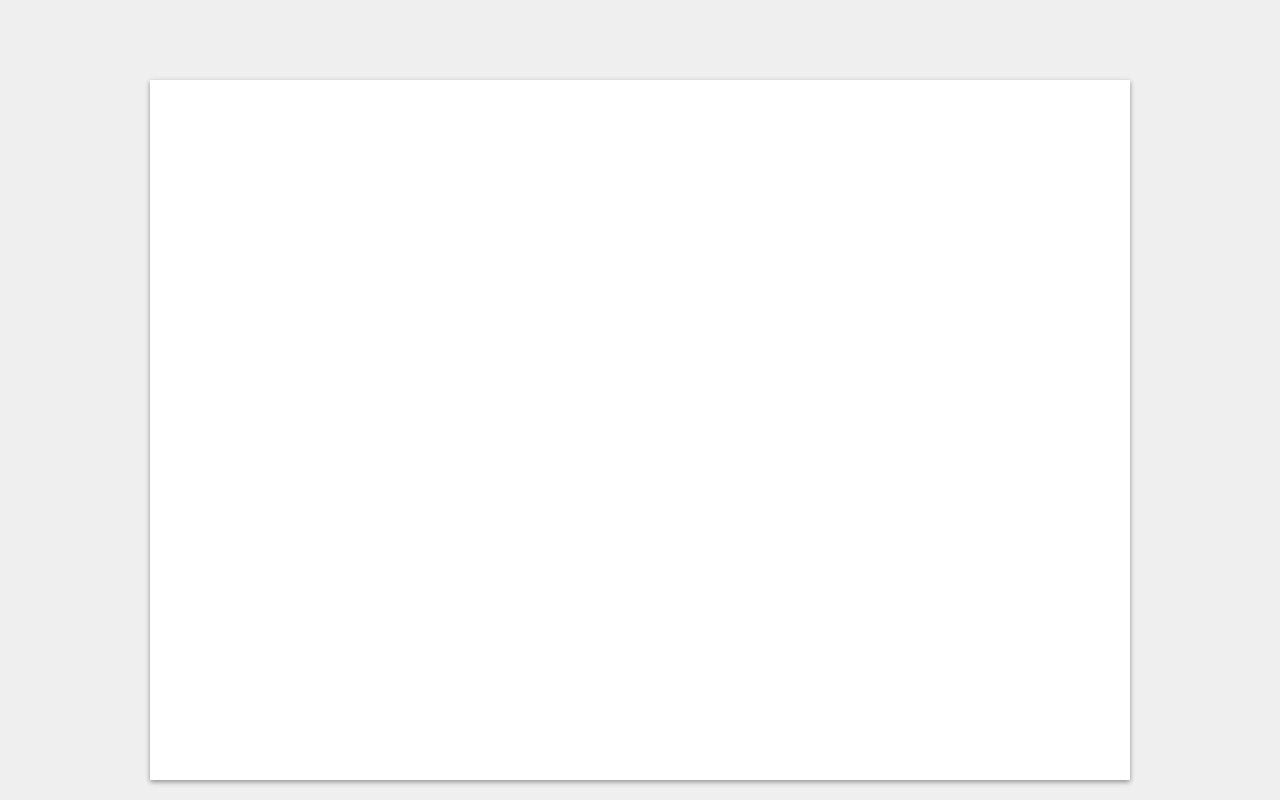
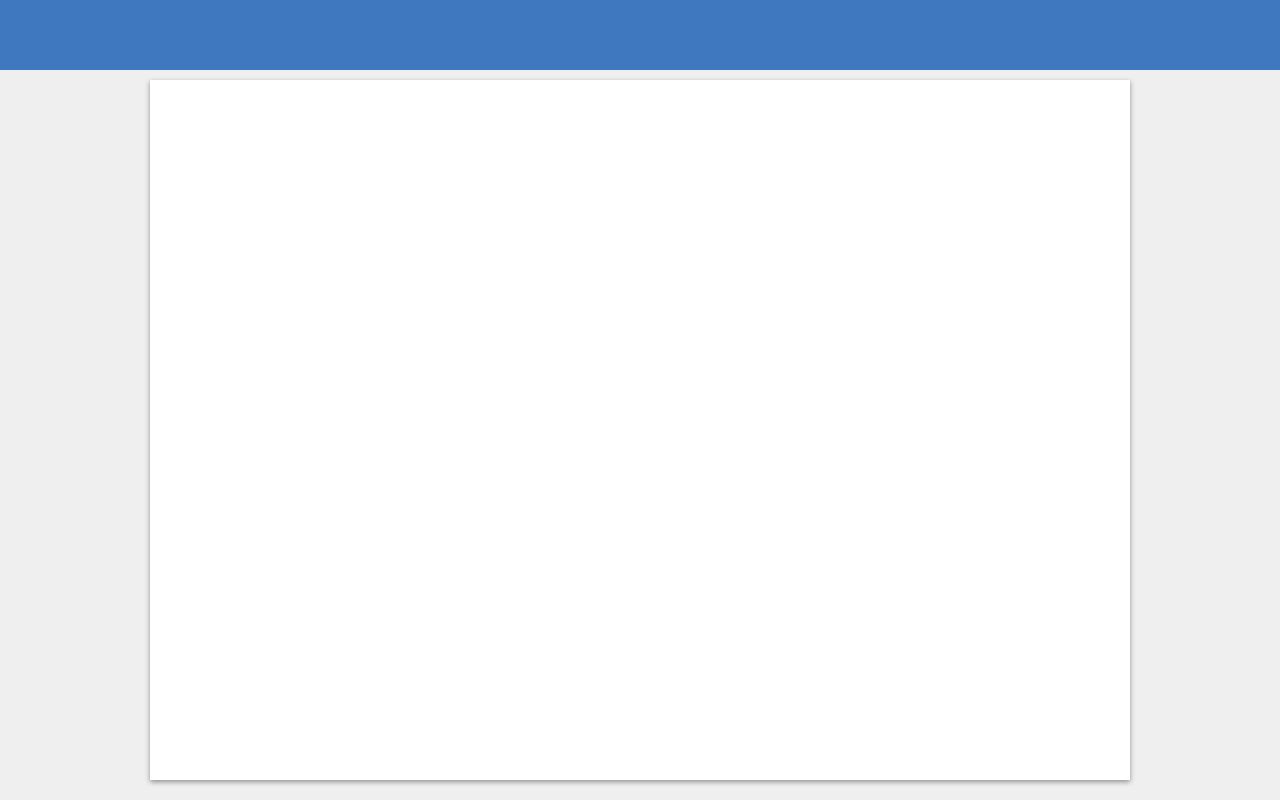
Before and after one commit to lixy426/lixy426.github.io, a plain HTML site: page index.html in a window 1280 px wide. Drawn offline with Linux system fonts and the light colour scheme.

Commit message:
Update main.css

```diff
--- a/main.css
+++ b/main.css
@@ -5,7 +5,7 @@ body {
 
 .header {
   height:70px;
-  background:#efefef;
+  background:#4078c0;
 }
 
 .wapper {
```
